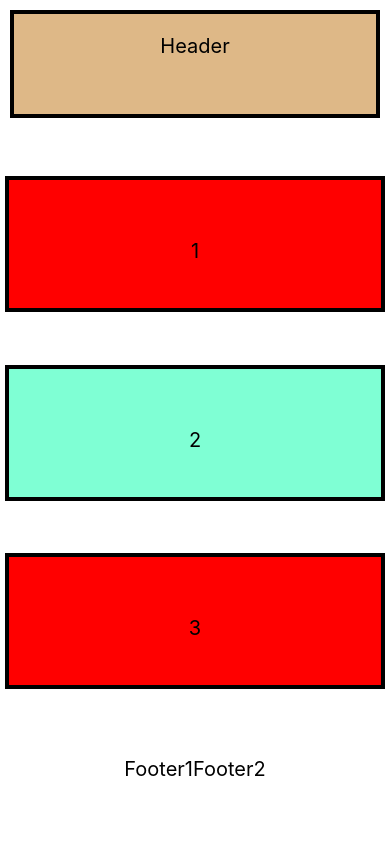
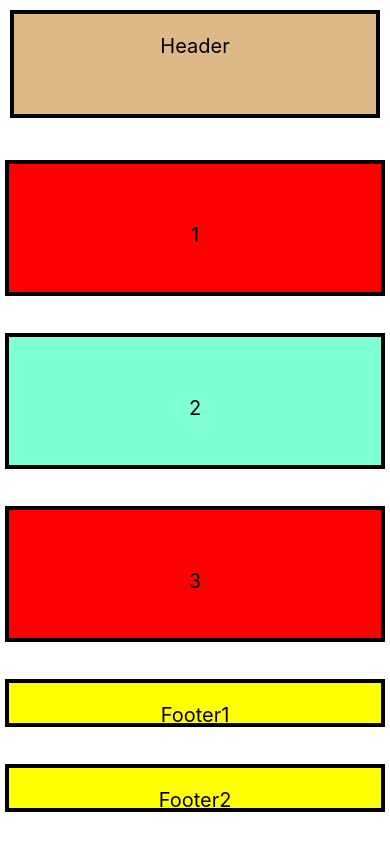
Before and after one commit to SoniaFaMa/responsive-css, a React (Create React App) app: page / in a window 390 px wide. Built offline with nearby package versions, Linux system fonts and the light colour scheme.

Commit message:
media queries numbers XS

```diff
--- a/src/footers.css
+++ b/src/footers.css
@@ -22,3 +22,14 @@
       }
 
 }
+@media (min-width:30px) and (max-width:768px){
+    .footer1,.footer2{
+        background-color: yellow;
+        width: 700vh;
+        height: 40px;
+        margin: 5px;
+        border: 4px solid #000;
+
+      }
+
+}
```
